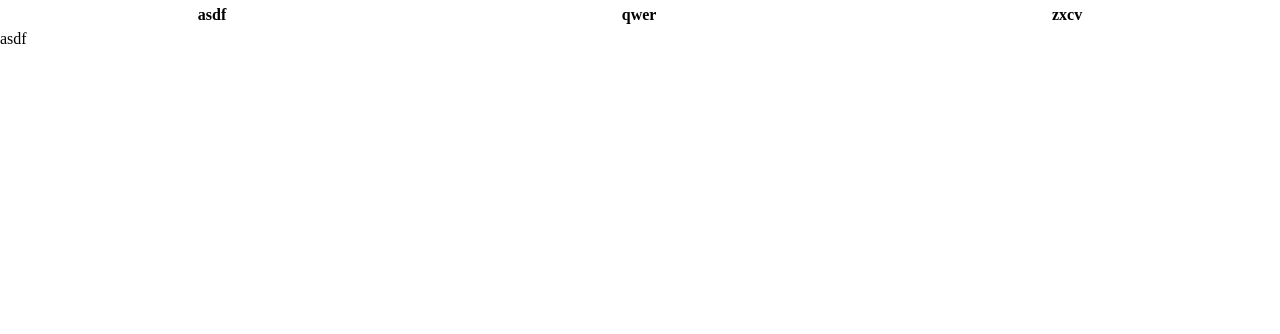
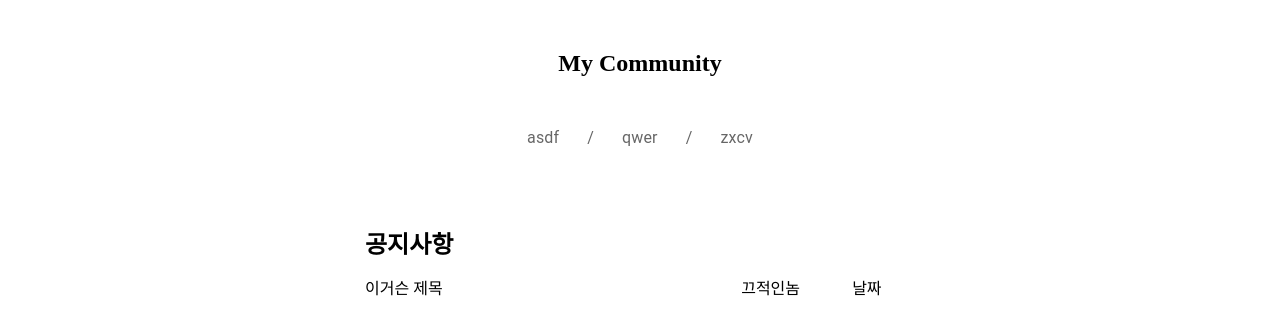
Before and after one commit to Kimtttwww/my_community_front, a Next.js app: page / in a window 1280 px wide. Shown: the top 334 px of the page. Built offline with nearby package versions, Linux system fonts and the light colour scheme.

Commit message:
메인 페이지 구성중

```diff
--- a/src/app/page.tsx
+++ b/src/app/page.tsx
@@ -1,10 +1,13 @@
-import Nav_bar from "@/shared/ui/Nav_bar";
+import Nav_bar from "@/widget/main/ui/Nav_bar";
 import css from "./page.module.css";
+import List_main from "@/widget/main/ui/List_main";
 
 export default function Home() {
-	return (<>
-		<Nav_bar />
+  return (<>
+    <Nav_bar />
 
-		asdf
-	</>);
+    <div className="flex" style={{ flexWrap: "wrap", justifyContent: 'space-around' }}>
+      <List_main listName="공지사항" listContent={[{}]} />
+    </div>
+  </>);
 }
--- /dev/null
+++ b/src/entity/main/css/list.module.css
@@ -0,0 +1,4 @@
+.list_item>p {
+  width: 17.5%;
+  justify-content: center;
+}
--- a/src/shared/ui/Nav_bar.tsx
+++ /dev/null
@@ -1,19 +0,0 @@
-'use client'
-
-import css from "@/shared/css/nav_bar.module.css";
-import { useEffect, useState } from "react";
-
-export default function Nav_bar() {
-	const [navs, setNavs] = useState<string[]>([]);
-
-	useEffect(() => {
-		// TODO 게시판들(도메인) 목록 불러오기
-		setNavs(['asdf', 'qwer', 'zxcv']);
-	}, []);
-
-	return (
-		<div className="flex" style={{ height: '30px', justifyContent: 'space-around' }}>
-			{navs.map((nav) => (<h4 className={`flex ${css.nav_title}`}>{nav}</h4>))}
-		</div>
-	);
-}
--- /dev/null
+++ b/src/widget/main/ui/List_main.tsx
@@ -0,0 +1,26 @@
+import css from "@/entity/main/css/list.module.css";
+import Link from "next/link";
+
+type ownProps = {
+  listName?: string;
+  listContent: object[];
+}
+
+export default function List_main({ listName, listContent }: ownProps) {
+  listName = listName ?? '공지사항';
+
+  return (  // TODO 변수 적용 필요
+    <section className="flex" style={{ width: '560px', minHeight: '100px', flexDirection: 'column', margin: '20px 5px', padding: '5px' }}>
+      <Link href={''} style={{ fontSize: 'x-large', fontWeight: "bold", marginBottom: '15px' }}>{listName}</Link>
+      <section className="flex" style={{ flexDirection: 'column' }}>
+        {listContent.map((item) => (
+          <article className={`flex ${css.list_item}`}>
+            <p style={{ width: '65%' }}>이거슨 제목</p>
+            <p className={`flex`}>끄적인놈</p>
+            <p className={`flex`}>날짜</p>
+          </article>
+        ))}
+      </section>
+    </section>
+  )
+}
--- /dev/null
+++ b/src/widget/main/ui/Nav_bar.tsx
@@ -0,0 +1,26 @@
+'use client'
+
+import css from "@/entity/main/css/nav_bar.module.css";
+import { Breadcrumbs, Link as MuiLink } from "@mui/material";
+import NextLink from "next/link";
+import { useEffect, useState } from "react";
+
+export default function Nav_bar() {
+  const [navs, setNavs] = useState<string[]>([]);
+
+  useEffect(() => {
+    // TODO 게시판들(도메인) 목록 불러오기
+    setNavs(['asdf', 'qwer', 'zxcv']);
+  }, []);
+
+  return (
+    <section className="flex" style={{ minHeight: '200px', flexDirection: 'column', justifyContent: 'space-evenly', alignItems: 'center' }}>
+      <h1>My Community</h1>
+      <Breadcrumbs>
+        {navs.map((nav) => (<NextLink key={nav} href={'#'} className={`flex ${css.nav_title}`} style={{ cursor: 'pointer' }}>
+          <MuiLink color="inherit" component="button" underline="hover">{nav}</MuiLink>
+        </NextLink>))}
+      </Breadcrumbs>
+    </section>
+  );
+}
```
Also changed, not shown: src/entity/main/css/nav_bar.module.css (renamed from src/shared/css/nav_bar.module.css).
